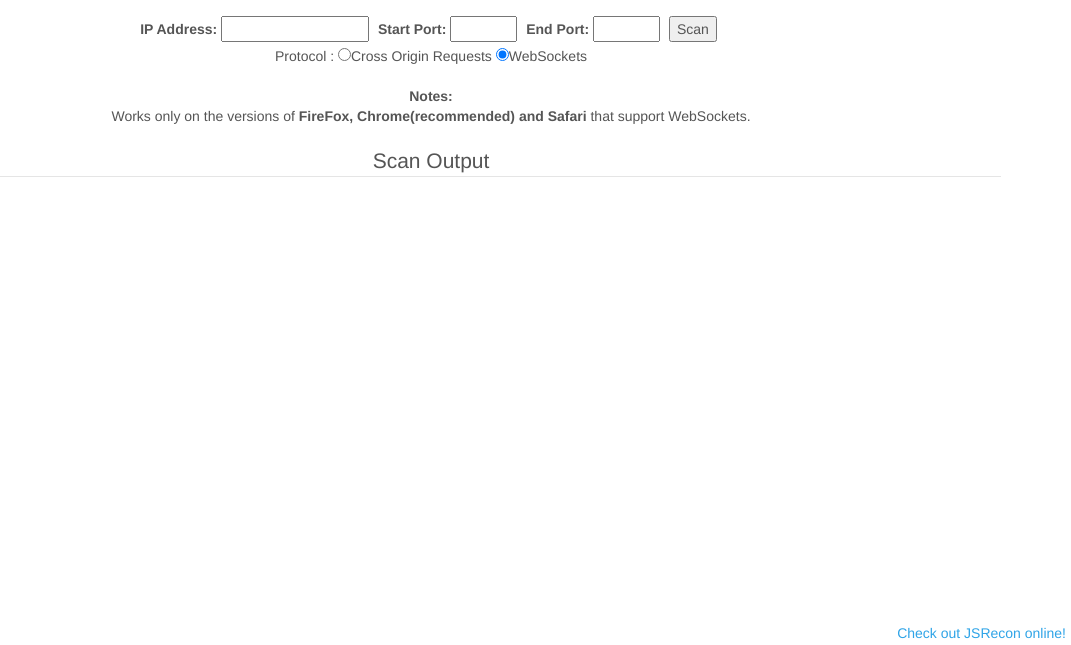
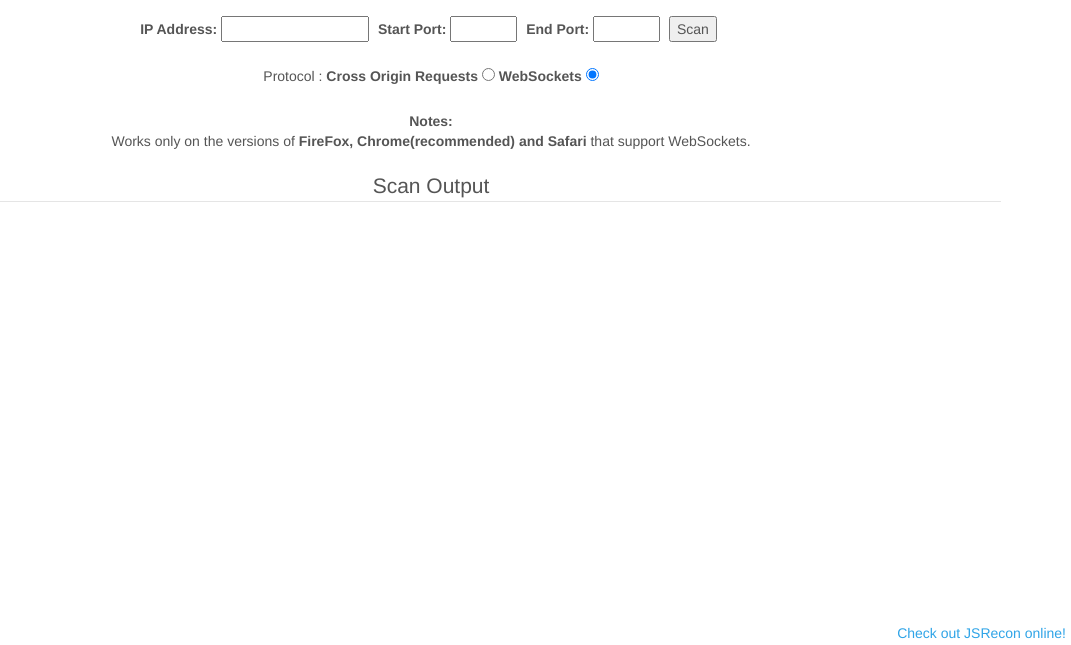
Before and after one commit to WritingPanda/JavaScriptNMAP, a plain HTML site: page index.html in a window 1280 px wide. Shown: the part 155-800 px from the top of the page, without its empty margins (209-1280 px from the left). Drawn offline with Linux system fonts and the light colour scheme.

Commit message:
Bug fixes and updates
Putting labels on inputs and fixing breaks

```diff
--- a/index.html
+++ b/index.html
@@ -24,10 +24,15 @@
             <input type="text" id="end_port" size="5">
 
             <input type="submit" value="Scan" onclick="scan_ports()">
-            <br>
+
+            <br><br>
+
             Protocol :
-            <input type="radio" name="protocol" value="0" >Cross Origin Requests
-            <input type="radio" name="protocol" value="1" checked>WebSockets
+            <label for="xhr1">Cross Origin Requests</label>
+            <input id="xhr1" type="radio" name="protocol" value="0">
+
+            <label for="webs1">WebSockets</label>
+            <input id="webs1" type="radio" name="protocol" value="1" checked>
             <br><br>
             <section>
                 <strong>Notes: </strong>
@@ -47,12 +52,18 @@
             <input type="text" id="port" size="5" />
 
             <input type="submit" value="Scan" onclick="scan_network()" />
+
             <br><br>
-            <br>
+
             Protocol :
-            <input type="radio" name="protocol" value="0" >Cross Origin Requests
-            <input type="radio" name="protocol" value="1" checked>WebSockets
+            <label for="xhr2">Cross Origin Requests</label>
+            <input id="xhr2" type="radio" name="protocol" value="0">
+
+            <label for="webs2">WebSockets</label>
+            <input id="webs2" type="radio" name="protocol" value="1" checked>
+
             <br><br>
+
             <section>
                 <strong>Notes: </strong>
                 <br>
@@ -61,8 +72,9 @@
         </form>
 
         <form name="private_ip" id="form_pi" onsubmit="return false">
-            This will try to discover your private IP address only if it falls in the 192.168.X.X range.
-            <div id="notes">
+            <p>This will try to discover your private IP address only if it falls in the 192.168.X.X range.</p>
+
+            <section>
                 <strong>Note: </strong>
                 <br>
                 <strong>*</strong> Tuned to scan fast internal networks. Scanning public/slow networks would require retuning.
@@ -70,7 +82,7 @@
                 <strong>*</strong> Works only on the versions of <b>FireFox, Chrome(recommended) and Safari</b> that support CrossOriginRequests/WebSockets
                 <br>
                 <strong>*</strong> Currently works on WINDOWS ONLY.
-            </div>
+            </section>
 
             <input type="submit" value="Start" onclick="find_private_ip()" />
         </form>
```
